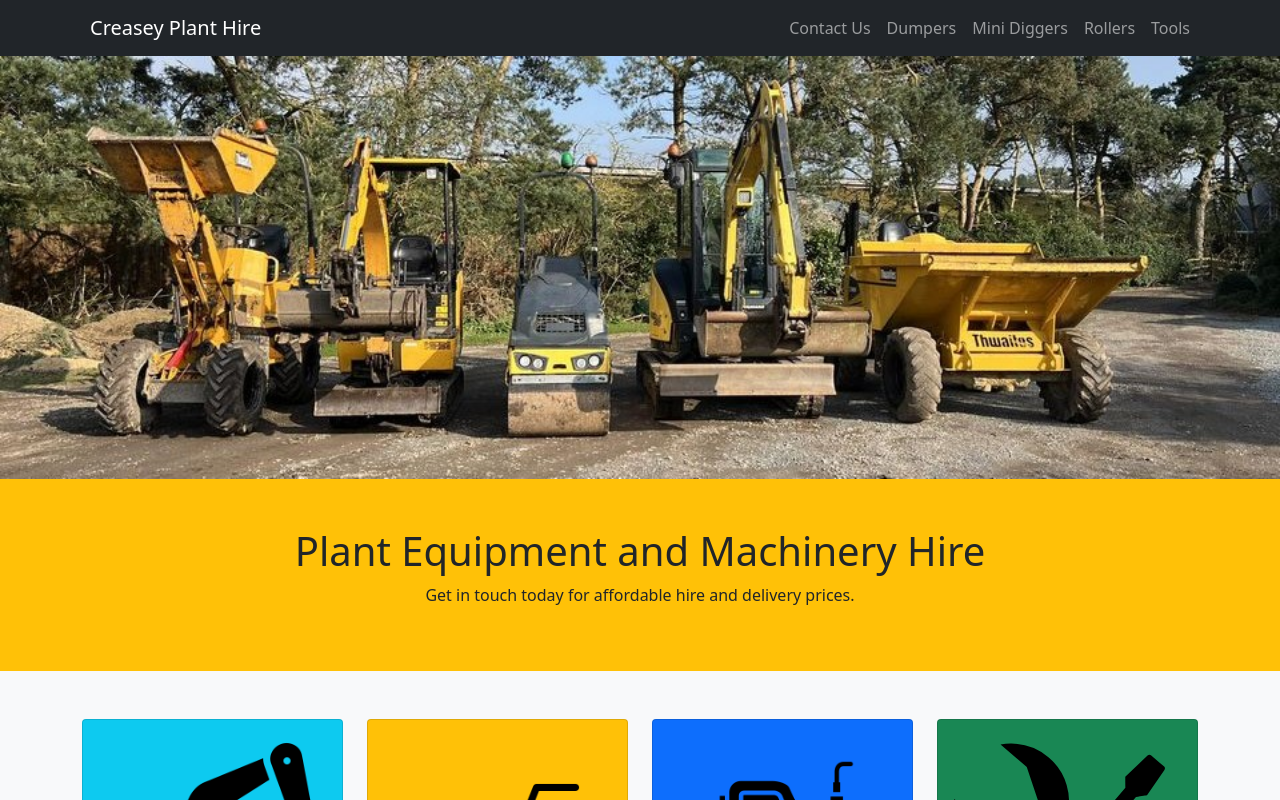
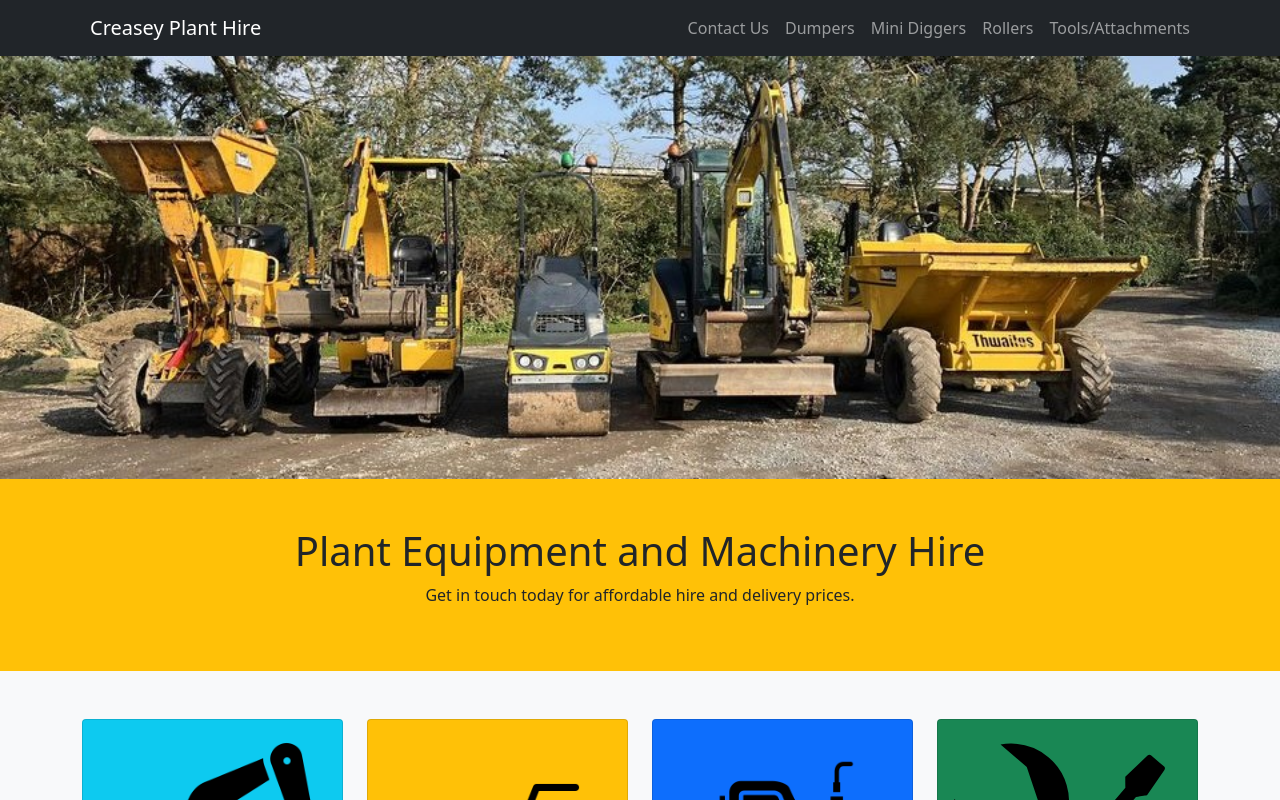
Before and after one commit to johnrtwyford/creaseyplanthire, a website: page dist/index.html in a window 1280 px wide. Shown: the top 800 px of the page. Drawn offline with nearby package versions, Linux system fonts and the light colour scheme.

Commit message:
Add files via upload

```diff
--- a/dist/index.html
+++ b/dist/index.html
@@ -33,7 +33,7 @@
 						<a href="rollers.html" class="nav-link">Rollers</a>
 					</li>
 					<li class="nav-item">
-						<a href="tools.html" class="nav-link">Tools</a>
+						<a href="tools.html" class="nav-link">Tools/Attachments</a>
 					</li>
 				</ul>
 			</div>
```
